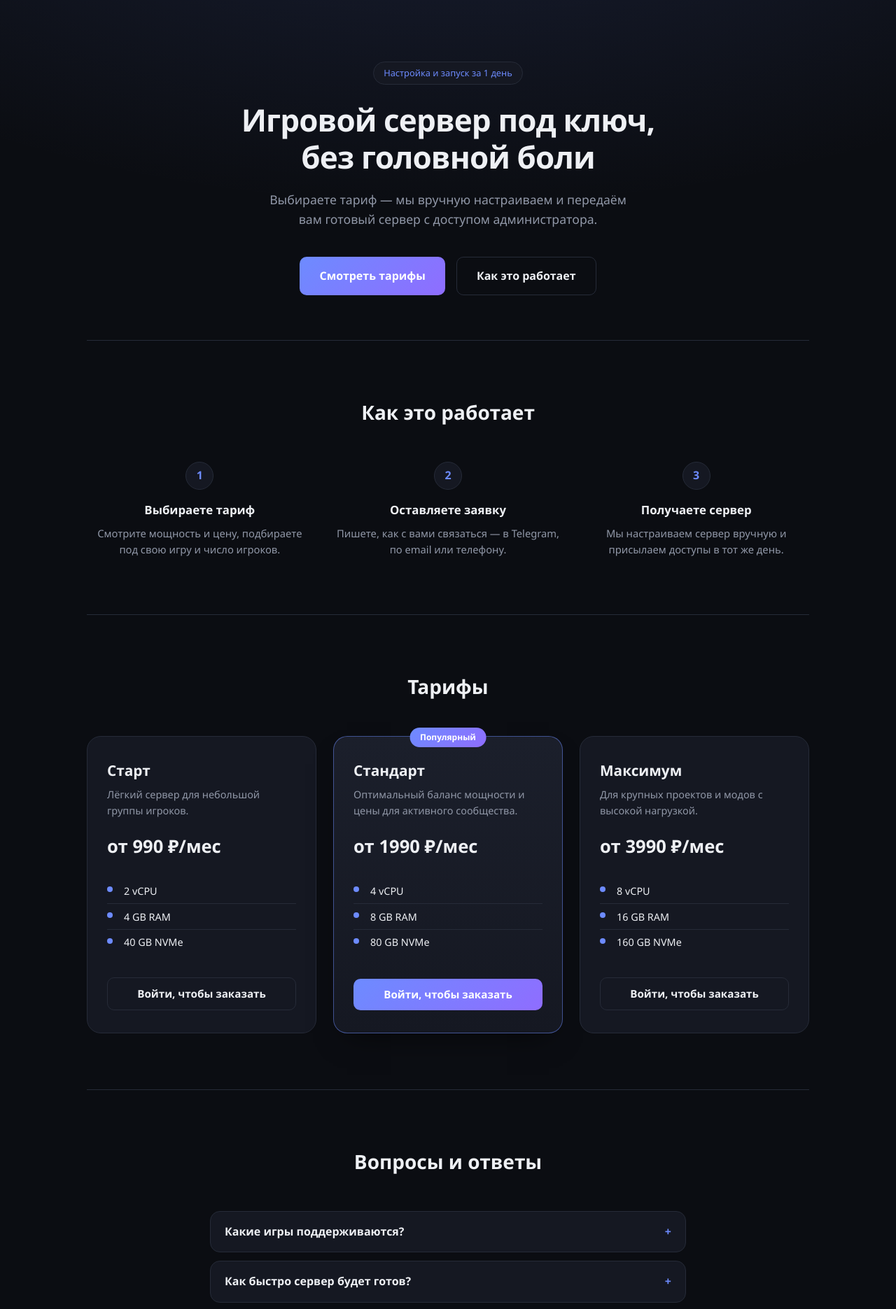
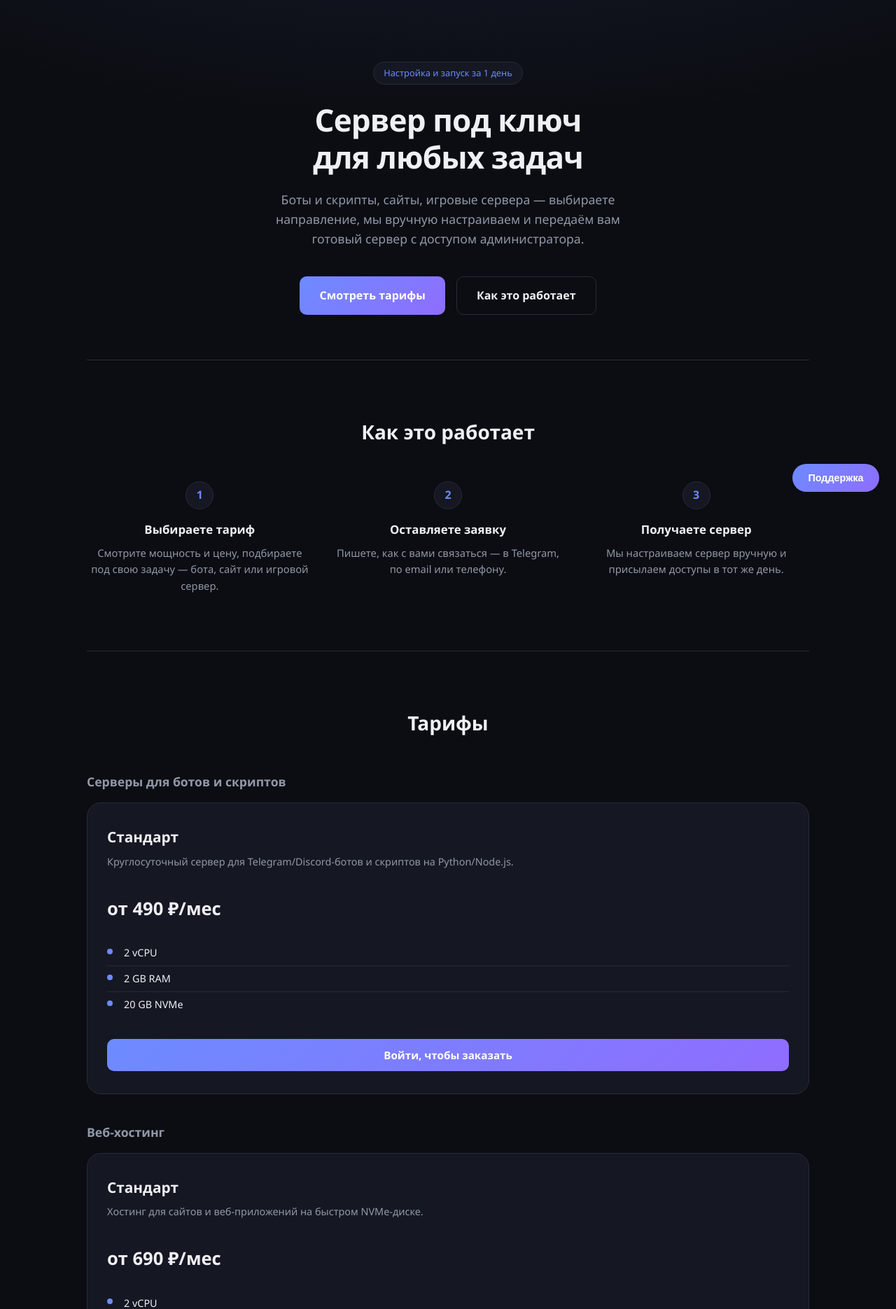
Before and after one commit to DBazhen0v/cloudix, a Flask app: page / in a window 1280 px wide. Shown: the part 73-1944 px from the top of the page at 70% size. Run offline with Flask 3, Linux system fonts and the light colour scheme; data comes from the database, SQL or seed files in the repository.

Commit message:
Split catalog into service categories, add refund note and support widget
Plans now belong to a category (bots/scripts, web hosting, Minecraft)
shown as grouped sections. Crypto payment address is env-configurable
(CRYPTO_WALLET_ADDRESS) rather than hardcoded, so no fake wallet address
is ever shown to a real customer before it's actually wired up. Added a
no-refunds note to the order dialog and FAQ, plus a placeholder support
chat widget.

```diff
--- a/app/__init__.py
+++ b/app/__init__.py
@@ -10,6 +10,7 @@ def create_app():
     app.config["SECRET_KEY"] = os.environ["SECRET_KEY"]
     app.config["ADMIN_PASSWORD_HASH"] = os.environ["ADMIN_PASSWORD_HASH"]
     app.config["DATABASE"] = str(Path(app.instance_path) / "shop.sqlite3")
+    app.config["CRYPTO_WALLET_ADDRESS"] = os.environ.get("CRYPTO_WALLET_ADDRESS", "")
 
     os.makedirs(app.instance_path, exist_ok=True)
 
--- a/app/routes.py
+++ b/app/routes.py
@@ -26,7 +26,16 @@ def inject_csrf_token():
 def index():
     db = get_db()
     plans = db.execute("SELECT * FROM plans WHERE is_active = 1 ORDER BY id").fetchall()
-    return render_template("index.html", plans=plans)
+
+    plan_groups = {}
+    for plan in plans:
+        plan_groups.setdefault(plan["category"], []).append(plan)
+
+    return render_template(
+        "index.html",
+        plan_groups=plan_groups,
+        crypto_wallet_address=current_app.config["CRYPTO_WALLET_ADDRESS"],
+    )
 
 
 @bp.route("/order", methods=["POST"])
--- a/app/static/css/style.css
+++ b/app/static/css/style.css
@@ -222,23 +222,14 @@ section:last-of-type {
   border-color: rgba(109, 139, 255, 0.4);
 }
 
-.plan-card-featured {
-  background: linear-gradient(180deg, var(--surface-2), var(--surface));
-  border-color: rgba(109, 139, 255, 0.5);
-  box-shadow: var(--shadow);
+.plans-category-title {
+  font-size: 1.1rem;
+  color: var(--muted);
+  margin: 2.5rem 0 1rem;
 }
 
-.plan-badge {
-  position: absolute;
-  top: -13px;
-  left: 50%;
-  transform: translateX(-50%);
-  background: linear-gradient(135deg, var(--accent), var(--accent-2));
-  color: #fff;
-  font-size: 0.75rem;
-  font-weight: 600;
-  padding: 0.3rem 0.9rem;
-  border-radius: 999px;
+.plans-category-title:first-of-type {
+  margin-top: 0;
 }
 
 .plan-card h3 {
@@ -486,6 +477,86 @@ form textarea:focus {
   color: var(--muted);
   font-size: 0.8rem;
   margin: 0.5rem 0 0;
+}
+
+.payment-refund-note {
+  border-top: 1px solid var(--border);
+  padding-top: 0.75rem;
+  margin-top: 1.1rem;
+}
+
+.wallet-address {
+  display: flex;
+  align-items: center;
+  gap: 0.5rem;
+  background: var(--bg-soft);
+  border: 1px solid var(--border);
+  border-radius: var(--radius-sm);
+  padding: 0.5rem 0.6rem;
+  margin-top: 0.3rem;
+}
+
+.wallet-address code {
+  flex: 1;
+  overflow-wrap: anywhere;
+  font-size: 0.8rem;
+  color: var(--text);
+}
+
+/* Support widget */
+
+.support-widget {
+  position: fixed;
+  right: 1.5rem;
+  bottom: 1.5rem;
+  z-index: 20;
+}
+
+.support-button {
+  background: linear-gradient(135deg, var(--accent), var(--accent-2));
+  color: #fff;
+  border: none;
+  border-radius: 999px;
+  padding: 0.75rem 1.4rem;
+  font-size: 0.9rem;
+  font-weight: 600;
+  cursor: pointer;
+  box-shadow: var(--shadow);
+}
+
+.support-panel {
+  position: absolute;
+  right: 0;
+  bottom: calc(100% + 0.75rem);
+  width: 260px;
+  background: var(--surface);
+  border: 1px solid var(--border);
+  border-radius: var(--radius-md);
+  padding: 1.1rem;
+  box-shadow: var(--shadow);
+}
+
+.support-panel-head {
+  display: flex;
+  justify-content: space-between;
+  align-items: center;
+  margin-bottom: 0.5rem;
+}
+
+.support-close {
+  background: none;
+  border: none;
+  color: var(--muted);
+  font-size: 1.2rem;
+  line-height: 1;
+  cursor: pointer;
+  padding: 0;
+}
+
+.support-panel p {
+  color: var(--muted);
+  font-size: 0.85rem;
+  margin: 0 0 0.9rem;
 }
 
 /* Flash messages */
--- a/app/templates/admin_dashboard.html
+++ b/app/templates/admin_dashboard.html
@@ -3,6 +3,7 @@
 {% block title %}Админка{% endblock %}
 
 {% block nav %}{% endblock %}
+{% block support_widget %}{% endblock %}
 
 {% block content %}
 <section class="admin-header">
--- a/app/templates/admin_login.html
+++ b/app/templates/admin_login.html
@@ -3,6 +3,7 @@
 {% block title %}Вход в админку{% endblock %}
 
 {% block nav %}{% endblock %}
+{% block support_widget %}{% endblock %}
 
 {% block content %}
 <section class="auth-form">
--- a/app/templates/base.html
+++ b/app/templates/base.html
@@ -57,5 +57,28 @@
       <span class="footer-copy">&copy; 2026 Серверы</span>
     </div>
   </footer>
+
+  {% block support_widget %}
+  <div class="support-widget">
+    <div class="support-panel" id="support-panel" hidden>
+      <div class="support-panel-head">
+        <strong>Поддержка</strong>
+        <button type="button" class="support-close" id="support-close" aria-label="Закрыть">&times;</button>
+      </div>
+      <p>Чат поддержки скоро заработает здесь. Пока самый быстрый способ связаться — Telegram:</p>
+      <a class="btn btn-full" href="#" target="_blank" rel="noopener">@your_telegram</a>
+    </div>
+    <button type="button" class="support-button" id="support-toggle">Поддержка</button>
+  </div>
+  <script>
+    (function () {
+      var toggle = document.getElementById('support-toggle');
+      var panel = document.getElementById('support-panel');
+      var close = document.getElementById('support-close');
+      toggle.addEventListener('click', function () { panel.hidden = !panel.hidden; });
+      close.addEventListener('click', function () { panel.hidden = true; });
+    })();
+  </script>
+  {% endblock %}
 </body>
 </html>
--- a/app/templates/index.html
+++ b/app/templates/index.html
@@ -1,12 +1,12 @@
 {% extends "base.html" %}
 
-{% block title %}Серверы — игровые серверы под ключ{% endblock %}
+{% block title %}Серверы — аренда серверов под ключ{% endblock %}
 
 {% block content %}
 <section class="hero">
   <span class="eyebrow">Настройка и запуск за 1 день</span>
-  <h1>Игровой сервер под ключ,<br>без головной боли</h1>
-  <p>Выбираете тариф — мы вручную настраиваем и передаём вам готовый сервер с доступом администратора.</p>
+  <h1>Сервер под ключ<br>для любых задач</h1>
+  <p>Боты и скрипты, сайты, игровые сервера — выбираете направление, мы вручную настраиваем и передаём вам готовый сервер с доступом администратора.</p>
   <div class="hero-actions">
     <a href="#plans" class="btn btn-large">Смотреть тарифы</a>
     <a href="#how" class="btn btn-secondary btn-large">Как это работает</a>
@@ -19,7 +19,7 @@
     <div class="step">
       <span class="step-num">1</span>
       <h3>Выбираете тариф</h3>
-      <p>Смотрите мощность и цену, подбираете под свою игру и число игроков.</p>
+      <p>Смотрите мощность и цену, подбираете под свою задачу — бота, сайт или игровой сервер.</p>
     </div>
     <div class="step">
       <span class="step-num">2</span>
@@ -36,10 +36,11 @@
 
 <section class="plans" id="plans">
   <h2 class="section-title">Тарифы</h2>
+  {% for category, category_plans in plan_groups.items() %}
+  <h3 class="plans-category-title">{{ category }}</h3>
   <div class="plans-grid">
-    {% for plan in plans %}
-    <article class="plan-card {% if loop.index == 2 %}plan-card-featured{% endif %}">
-      {% if loop.index == 2 %}<span class="plan-badge">Популярный</span>{% endif %}
+    {% for plan in category_plans %}
+    <article class="plan-card">
       <h3>{{ plan["name"] }}</h3>
       <p class="plan-desc">{{ plan["description"] }}</p>
       <p class="plan-price">{{ plan["price"] }}</p>
@@ -49,25 +50,26 @@
         {% endfor %}
       </ul>
       {% if user_logged_in %}
-      <button type="button" class="btn {% if loop.index != 2 %}btn-secondary{% endif %} btn-full order-btn" data-plan-id="{{ plan['id'] }}" data-plan-name="{{ plan['name'] }}">
+      <button type="button" class="btn btn-full order-btn" data-plan-id="{{ plan['id'] }}" data-plan-name="{{ plan['name'] }}">
         Оставить заявку
       </button>
       {% else %}
-      <a class="btn {% if loop.index != 2 %}btn-secondary{% endif %} btn-full" href="{{ url_for('auth.login', next=url_for('shop.index') + '#plans') }}">
+      <a class="btn btn-full" href="{{ url_for('auth.login', next=url_for('shop.index') + '#plans') }}">
         Войти, чтобы заказать
       </a>
       {% endif %}
     </article>
     {% endfor %}
   </div>
+  {% endfor %}
 </section>
 
 <section class="faq" id="faq">
   <h2 class="section-title">Вопросы и ответы</h2>
   <div class="faq-list">
     <details>
-      <summary>Какие игры поддерживаются?</summary>
-      <p>Настраиваем сервера под большинство популярных игр — уточните вашу игру в заявке, и мы подтвердим детали.</p>
+      <summary>Что именно вы настраиваете?</summary>
+      <p>Сервера под ботов и скрипты, веб-хостинг для сайтов и приложений, игровые сервера (Minecraft) — уточните детали задачи в заявке, и мы подтвердим настройку.</p>
     </details>
     <details>
       <summary>Как быстро сервер будет готов?</summary>
@@ -76,6 +78,10 @@
     <details>
       <summary>Можно ли поменять тариф позже?</summary>
       <p>Да, напишите нам, и мы поможем перенести сервер на другой тариф без потери данных.</p>
+    </details>
+    <details>
+      <summary>Можно ли вернуть деньги?</summary>
+      <p>Нет, возврат средств не производится. Перед оплатой уточните все детали тарифа в заявке или через поддержку.</p>
     </details>
   </div>
 </section>
@@ -88,7 +94,7 @@
     <h3>Заявка на тариф «<span id="order-plan-name"></span>»</h3>
 
     <label for="comment">Комментарий (необязательно)</label>
-    <textarea id="comment" name="comment" maxlength="1000" rows="3" placeholder="Например: какая игра, сколько игроков"></textarea>
+    <textarea id="comment" name="comment" maxlength="1000" rows="3" placeholder="Например: для чего сервер, какие требования"></textarea>
 
     <label class="payment-label">Способ оплаты</label>
     <div class="payment-methods">
@@ -115,11 +121,22 @@
       <p class="payment-note">Демо: приём карт ещё не подключён, поля никуда не отправляются. Заявку подтвердит администратор вручную.</p>
     </div>
     <div class="payment-panel" data-panel="crypto" hidden>
-      <p class="payment-note">Адрес кошелька пришлём вместе с подтверждением заявки — оплата криптовалютой пока обрабатывается вручную.</p>
+      {% if crypto_wallet_address %}
+      <label class="payment-label">Адрес для перевода</label>
+      <div class="wallet-address">
+        <code>{{ crypto_wallet_address }}</code>
+        <button type="button" class="btn btn-small btn-secondary wallet-copy-btn" data-address="{{ crypto_wallet_address }}">Скопировать</button>
+      </div>
+      <p class="payment-note">Отправьте точную сумму тарифа на этот адрес и укажите email в комментарии к заявке — так мы быстрее подтвердим оплату.</p>
+      {% else %}
+      <p class="payment-note">Адрес кошелька ещё не подключён — администратор пришлёт его вручную после заявки.</p>
+      {% endif %}
     </div>
     <div class="payment-panel" data-panel="sbp" hidden>
       <p class="payment-note">Реквизиты для перевода пришлёт администратор после заявки.</p>
     </div>
+
+    <p class="payment-note payment-refund-note">Возврат средств не производится — уточняйте все детали до оплаты.</p>
 
     <div class="dialog-actions">
       <button type="button" class="btn btn-secondary" onclick="document.getElementById('order-dialog').close()">Отмена</button>
@@ -144,5 +161,15 @@
       document.getElementById('order-dialog').showModal();
     });
   });
+
+  document.querySelectorAll('.wallet-copy-btn').forEach(function (btn) {
+    btn.addEventListener('click', function () {
+      navigator.clipboard.writeText(btn.dataset.address).then(function () {
+        var original = btn.textContent;
+        btn.textContent = 'Скопировано';
+        setTimeout(function () { btn.textContent = original; }, 1500);
+      });
+    });
+  });
 </script>
 {% endblock %}
```
Also changed, not shown: app/db.py (+16 -12 lines), README.md, 1 other file.
